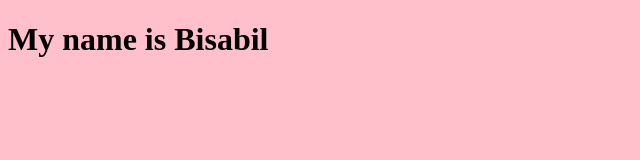
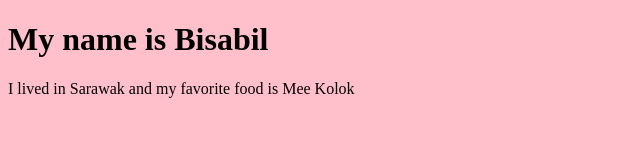
Before and after one commit to Bisabil/mynewport, a plain HTML site: page index.html in a window 1280 px wide. Shown: the whole page, without its empty margins (0-640 px from the left). Drawn offline with Linux system fonts and the light colour scheme.

Commit message:
My favorite food

```diff
--- a/index.html
+++ b/index.html
@@ -9,6 +9,7 @@
 </head>
 <body>
     <h1>My name is Bisabil</h1>
+    <p>I lived in Sarawak and my favorite food is Mee Kolok</p>
     <script src="main.js"></script>
 </body>
 </html>
```
